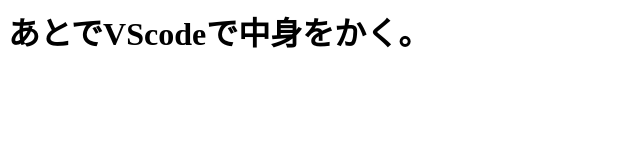
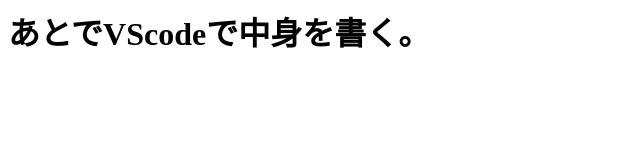
Before and after one commit to hag855/hag855.github.io, a plain HTML site: page index.html in a window 1280 px wide. Shown: the full height of the page, 0-640 px from the left. Drawn offline with Linux system fonts and the light colour scheme.

Commit message:
Update index.html

```diff
--- a/index.html
+++ b/index.html
@@ -1 +1 @@
-<h1>あとでVScodeで中身をかく。</h1>
+<h1>あとでVScodeで中身を書く。</h1>
```
